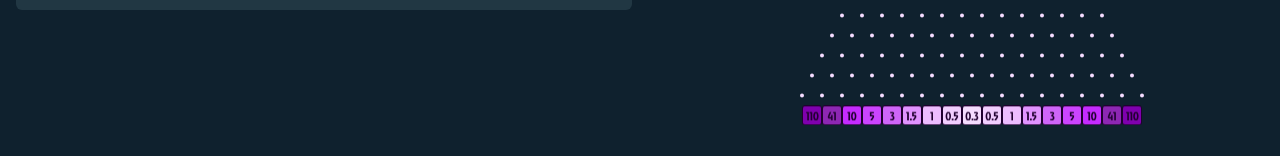
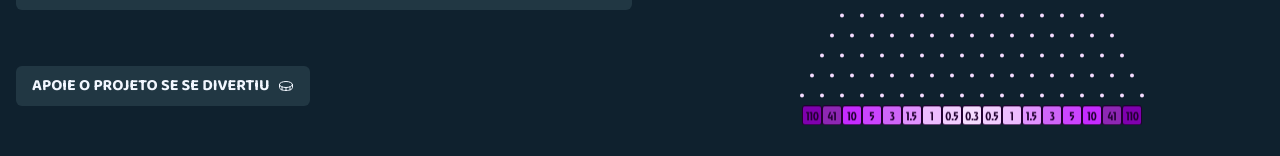
Before and after one commit to kayooliveira/plinko-game, a React (Vite) app: page /plinko in a window 1280 px wide. Shown: the part 321-477 px from the top of the page. Built offline with nearby package versions, Linux system fonts and the light colour scheme; no server answers; the database is empty; sample sign-in values are in the browser's storage.

Commit message:
feat(Adding contribute page to project): :sparkles:

```diff
--- a/src/components/Plinko/components/BetActions/index.tsx
+++ b/src/components/Plinko/components/BetActions/index.tsx
@@ -1,7 +1,8 @@
 import { LinesType } from 'components/Plinko/@types'
-import { CurrencyDollarSimple } from 'phosphor-react'
+import { Coin, CurrencyDollarSimple } from 'phosphor-react'
 import { ChangeEvent, useState } from 'react'
 import { useDispatch, useSelector } from 'react-redux'
+import { Link } from 'react-router-dom'
 import { useAuth } from 'redux/slicers/sliceAuth'
 import { decrementCurrentBalance, useWallet } from 'redux/slicers/sliceWallet'
 
@@ -81,6 +82,12 @@ export function BetActions({
       <span className="absolute left-4 top-0 mx-auto text-xs font-bold text-text md:text-base">
         *bolas em jogo {inGameBallsCount}/15
       </span>
+      <Link
+        to="/contribute"
+        className="absolute left-4 -bottom-16 mx-auto flex items-center gap-2 rounded-md bg-primary p-2 px-4 text-xs font-bold text-text md:text-base"
+      >
+        APOIE O PROJETO SE SE DIVERTIU <Coin />
+      </Link>
       <div className="flex h-full flex-col gap-4 rounded-md bg-primary p-4 text-text md:justify-between">
         <div className="flex flex-col gap-2">
           <div className="flex flex-row items-stretch gap-1 md:flex-col">
--- /dev/null
+++ b/src/pages/Contribute/index.tsx
@@ -0,0 +1,14 @@
+import pixImg from '@images/pix.png'
+
+export function Contribute() {
+  return (
+    <div className="flex h-full flex-col items-center justify-center gap-4">
+      <div className="mx-auto flex w-1/2 flex-col items-center justify-center">
+        <h2 className="text-center text-2xl text-text">
+          Contribua com o projeto :)
+        </h2>
+        <img src={pixImg} alt="" />
+      </div>
+    </div>
+  )
+}
--- a/src/routes/index.tsx
+++ b/src/routes/index.tsx
@@ -1,4 +1,5 @@
 import { DefaultLayout } from 'layouts/DefaultLayout'
+import { Contribute } from 'pages/Contribute'
 import { GamePlinkoPage } from 'pages/Games/Plinko'
 import { LoginPage } from 'pages/Login'
 import { ScoreBoardPage } from 'pages/ScoreBoard'
@@ -16,6 +17,7 @@ export function Routes() {
           </Route>
           <Route path="/" element={<ScoreBoardPage />} />
           <Route path="/login" element={<LoginPage />} />
+          <Route path="/contribute" element={<Contribute />} />
           <Route path="*" element={<NotFound />} />
         </Route>
       </Switch>
```
Also changed, not shown: src/assets/img/pix.png (added).
